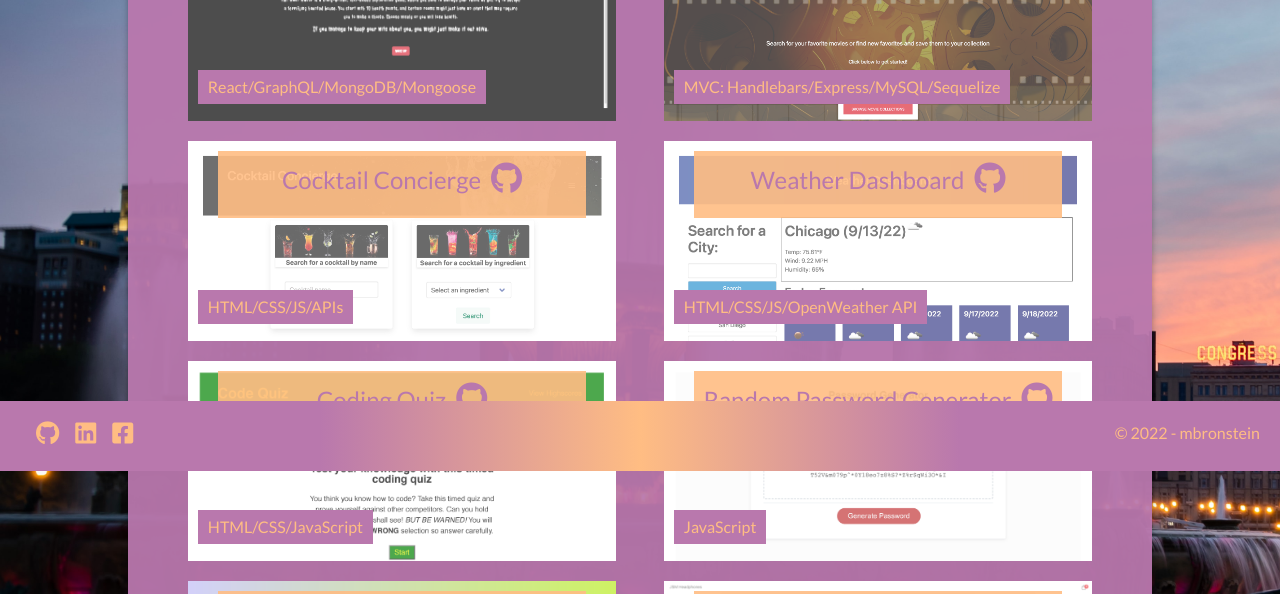
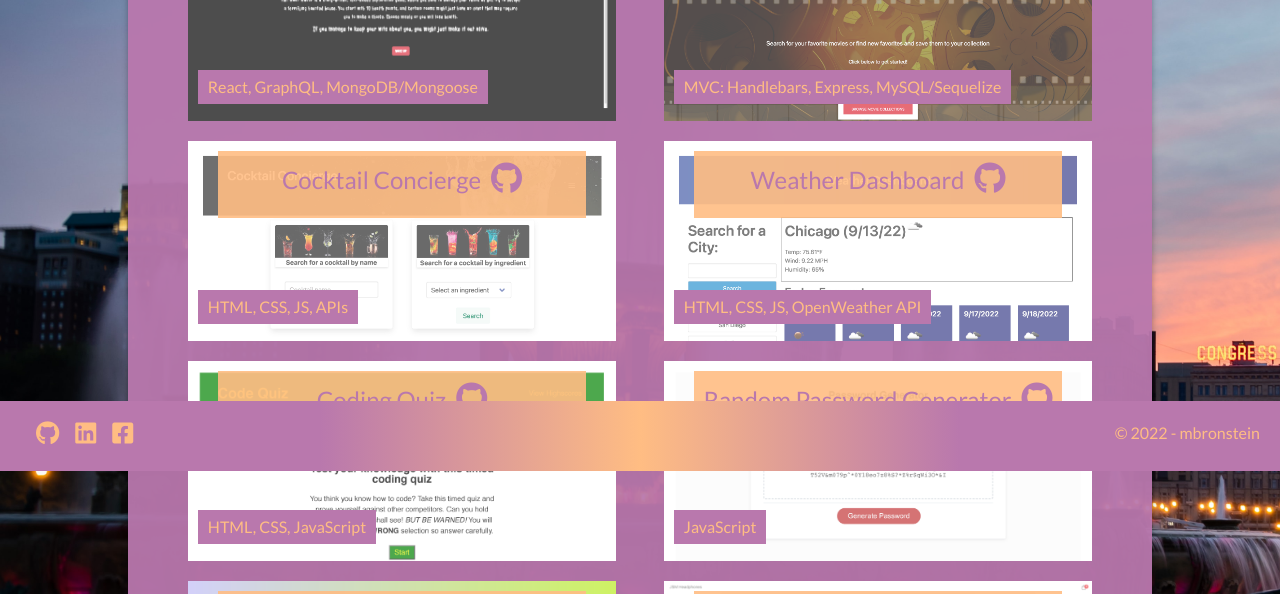
Before and after one commit to mbronstein1/My-Portfolio, a React (Create React App) app: page /#/portfolio in a window 1280 px wide. Shown: the part 329-923 px from the top of the page. Built offline with nearby package versions, Linux system fonts and the light colour scheme.

Commit message:
adjusted text for portfolio projects

```diff
--- a/src/components/Projects/Projects.js
+++ b/src/components/Projects/Projects.js
@@ -14,7 +14,7 @@ export default function Projects() {
         {
             id: 1,
             title: 'Full Moon Manor',
-            type: 'React/GraphQL/MongoDB/Mongoose',
+            type: 'React, GraphQL, MongoDB/Mongoose',
             img: hauntedHouse,
             liveLink: "https://secret-river-41082.herokuapp.com/",
             gitHubLink: "https://github.com/jmruiz96/Full-Moon-Manor"
@@ -22,7 +22,7 @@ export default function Projects() {
         {
             id: 2,
             title: 'Couch Potato',
-            type: 'MVC: Handlebars/Express/MySQL/Sequelize',
+            type: 'MVC: Handlebars, Express, MySQL/Sequelize',
             img: couchPotato,
             liveLink: "https://infinite-river-93616.herokuapp.com/",
             gitHubLink: "https://github.com/mbronstein1/Couch-Potato"
@@ -30,7 +30,7 @@ export default function Projects() {
         {
             id: 3,
             title: 'Cocktail Concierge',
-            type: 'HTML/CSS/JS/APIs',
+            type: 'HTML, CSS, JS, APIs',
             img: cocktailConcierge,
             liveLink: "https://tyleresselman.github.io/cocktail-concierge-project-1/index.html",
             gitHubLink: "https://github.com/tyleresselman/cocktail-concierge-project-1"
@@ -38,7 +38,7 @@ export default function Projects() {
         {
             id: 4,
             title: 'Weather Dashboard',
-            type: 'HTML/CSS/JS/OpenWeather API',
+            type: 'HTML, CSS, JS, OpenWeather API',
             img: weatherDashboard,
             liveLink: "https://mbronstein1.github.io/Weather-Dashboard",
             gitHubLink: "https://github.com/mbronstein1/Weather-Dashboard"
@@ -46,7 +46,7 @@ export default function Projects() {
         {
             id: 5,
             title: 'Coding Quiz',
-            type: 'HTML/CSS/JavaScript',
+            type: 'HTML, CSS, JavaScript',
             img: codingQuiz,
             liveLink: "https://mbronstein1.github.io/Code-Quiz",
             gitHubLink: "https://github.com/mbronstein1/Code-Quiz"
@@ -62,7 +62,7 @@ export default function Projects() {
         {
             id: 7,
             title: 'Background Generator',
-            type: 'HTML/CSS/JavaScript',
+            type: 'HTML, CSS, JavaScript',
             img: backgroundGenerator,
             liveLink: "https://background-generator-1.vercel.app/",
             gitHubLink: "https://github.com/mbronstein1/background-generator-1"
```
